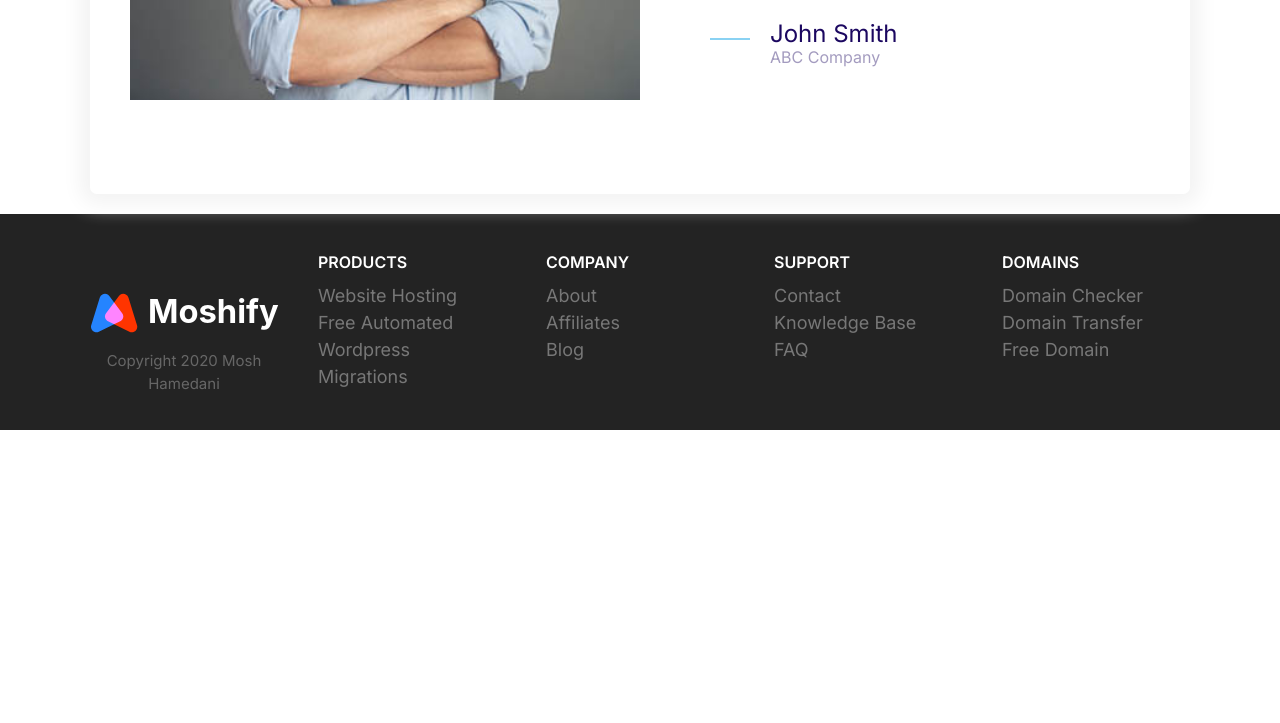
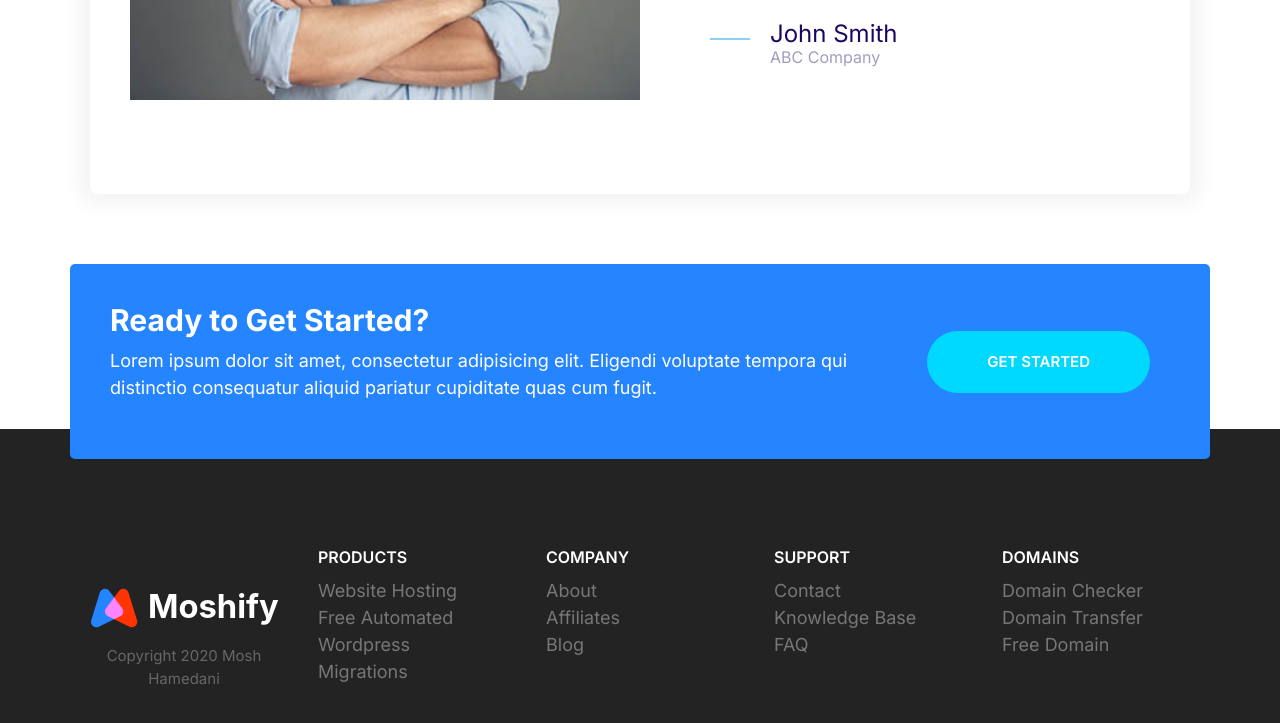
Before and after one commit to Jelon1211/scaling-octo-spork, a plain HTML site: page index.html in a window 1280 px wide. Shown: the part 5253-5976 px from the top of the page. Before the commit the page ends 5683 px from the top, so only its background shows below. Drawn offline with nearby package versions, Linux system fonts and the light colour scheme.

Commit message:
Adding callout block

```diff
--- a/css/style.css
+++ b/css/style.css
@@ -521,22 +521,19 @@ a {
 /* Callouts */
 
 .callout {
-  padding: 2rem;
+  padding: 4rem;
   border-radius: 5px;
 }
 
 .callout--primary {
   background: var(--color-primary);
+  color: #fff;
 }
 
 .callout__heading {
   color: #fff;
   margin-top: 0;
   font-size: 3rem;
-}
-
-.callout__text {
-  color: #fff;
 }
 
 .callout .btn {
@@ -552,7 +549,6 @@ a {
   .callout .grid--1x2 {
     grid-template-columns: 1fr auto;
   }
-
   .callout__content {
     text-align: left;
   }
@@ -560,6 +556,10 @@ a {
     justify-self: start;
     margin: 0 2rem;
   }
+}
+.callout-signup {
+  transform: translateY(5rem);
+  margin-bottom: 2rem;
 }
 
 /* Collapsable */
@@ -816,6 +816,7 @@ a {
 
 .footer {
   background: #232323;
+  padding-top: 10rem;
 }
 .footer__section {
   padding: 2rem;
--- a/index.html
+++ b/index.html
@@ -358,6 +358,27 @@
         </div>
       </div>
     </div>
+    <div class="container">
+      <div class="callout callout--primary callout-signup">
+        <div class="grid grid--1x2">
+          <div class="callout__content">
+            <h2 class="callout__heading">Ready to Get Started?</h2>
+            <p>
+              Lorem ipsum dolor sit amet, consectetur adipisicing elit. Eligendi
+              voluptate tempora qui distinctio consequatur aliquid pariatur
+              cupiditate quas cum fugit.
+            </p>
+          </div>
+          <a
+            target="_blank"
+            href="https://codewithmosh.com"
+            class="btn btn--secondary btn--stretched"
+            >Get Started</a
+          >
+        </div>
+      </div>
+    </div>
+
     <footer class="block block--dark footer">
       <div class="container grid footer__sections">
         <section class="collapsible collapsible--expanded footer__section">
```
Also changed, not shown: components/callouts.html (+18 -11 lines).
